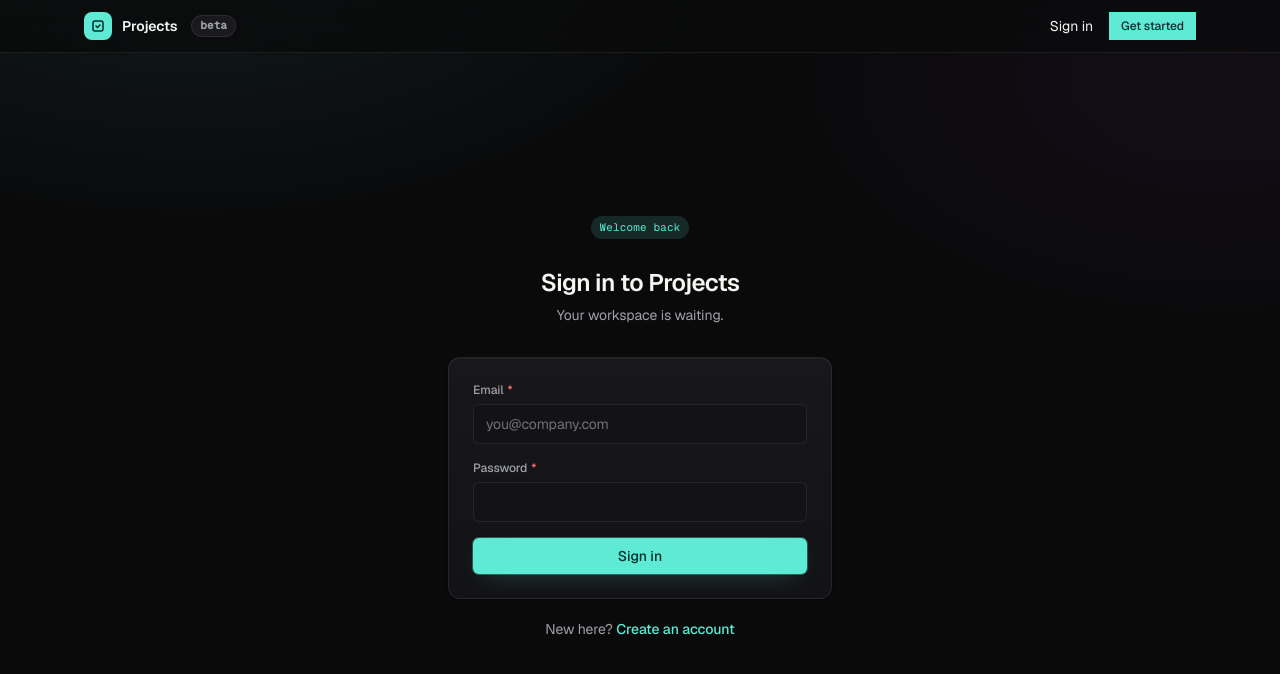
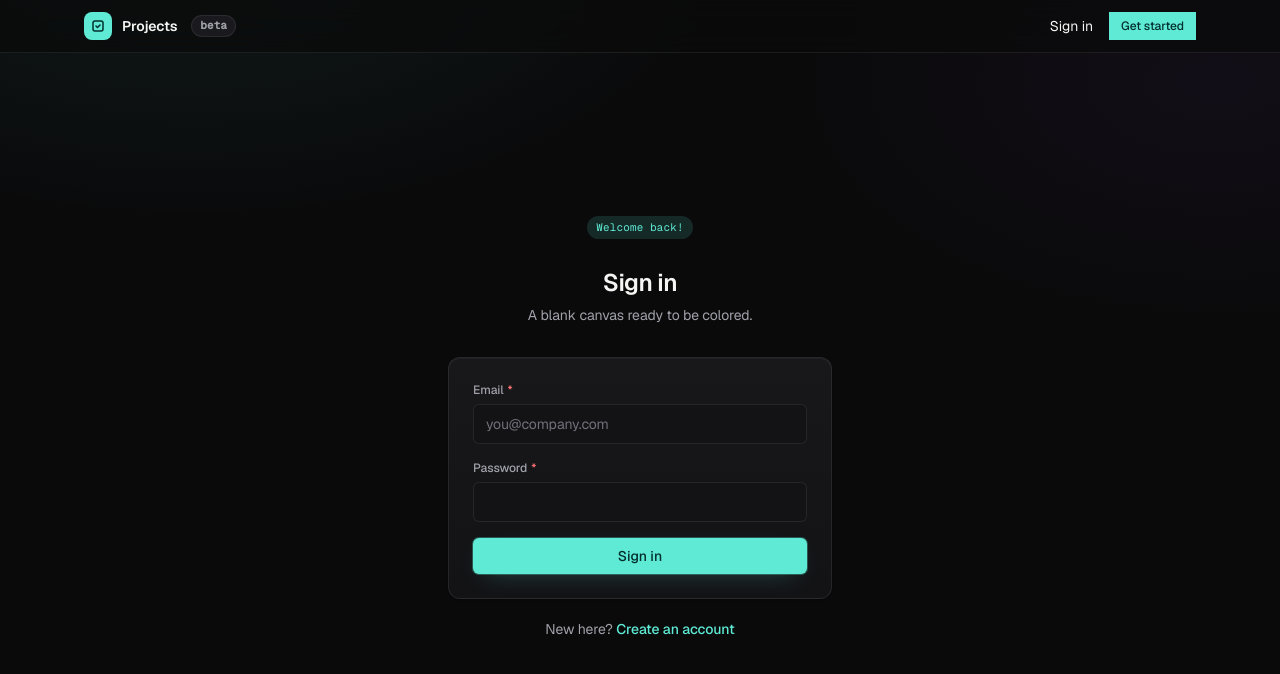
Before and after one commit to Sammers0821/my-projects-vue, a Vue app: page /login in a window 1280 px wide. Shown: the top 674 px of the page. Built offline with nearby package versions, Linux system fonts and the light colour scheme; no server answers.

Commit message:
Final Changes

```diff
--- a/index.html
+++ b/index.html
@@ -11,7 +11,7 @@
     />
     <meta
       name="color-scheme"
-      content="dark"
+      content="light"
     />
     <meta
       name="theme-color"
--- a/src/views/LoginPage.vue
+++ b/src/views/LoginPage.vue
@@ -31,9 +31,9 @@ async function onSubmit() {
   <main class="flex flex-1 items-center justify-center px-5 py-16">
     <div class="rise w-full max-w-sm">
       <div class="mb-8 text-center">
-        <span class="chip chip-accent mb-4">Welcome back</span>
-        <h1 class="mt-3 text-2xl font-semibold tracking-tight text-text">Sign in to Projects</h1>
-        <p class="mt-1.5 text-sm text-text-2">Your workspace is waiting.</p>
+        <span class="chip chip-accent mb-4">Welcome back!</span>
+        <h1 class="mt-3 text-2xl font-semibold tracking-tight text-text">Sign in</h1>
+        <p class="mt-1.5 text-sm text-text-2">A blank canvas ready to be colored.</p>
       </div>
       <form
         class="card flex flex-col gap-4 p-6"
```
